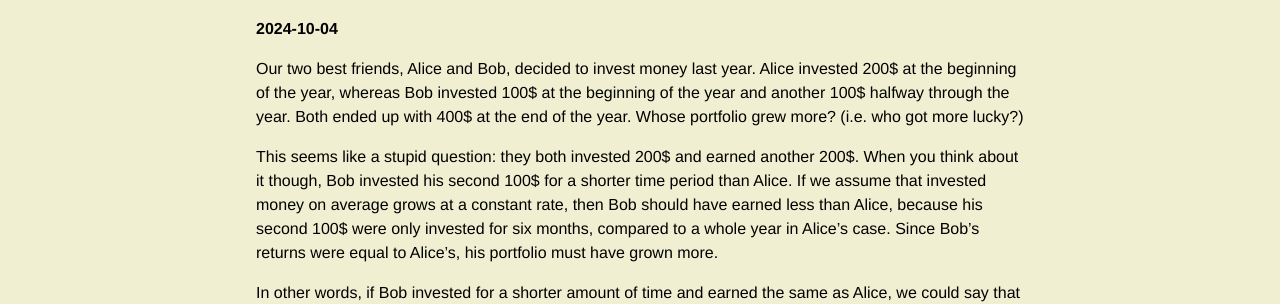
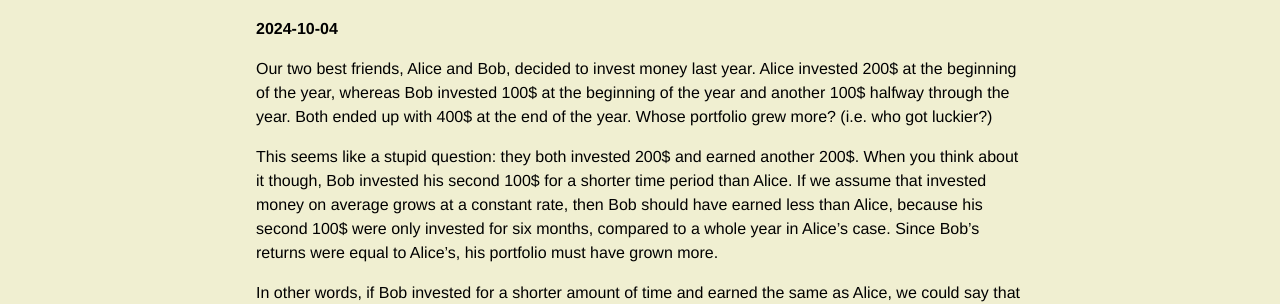
Before and after one commit to giorgiosav/giorgiosav.github.io, a Jekyll site: the page built from en/_posts/2024-10-04-twr-mwr.md, in a window 1280 px wide and 1182 px high. Shown: the part 152-456 px from the top of the window. Built offline with Jekyll 4.4.1, drawn with Linux system fonts in a browser that asks for light colours.

Commit message:
piccola correzione

```diff
--- a/en/_posts/2024-10-04-twr-mwr.md
+++ b/en/_posts/2024-10-04-twr-mwr.md
@@ -10,7 +10,7 @@ use-katex: true
 Our two best friends, Alice and Bob, decided to invest money last year. Alice invested 200\$
 at the beginning of the year, whereas Bob invested 100\$ at the beginning of the year and
 another 100\$ halfway through the year. Both ended up with 400\$ at the end of the year. Whose
-portfolio grew more? (i.e. who got more lucky?)
+portfolio grew more? (i.e. who got luckier?)
 
 This seems like a stupid question: they both invested 200\$ and earned another 200\$. When you think
 about it though, Bob invested his second 100\$ for a shorter time period than Alice. If we assume that
```
